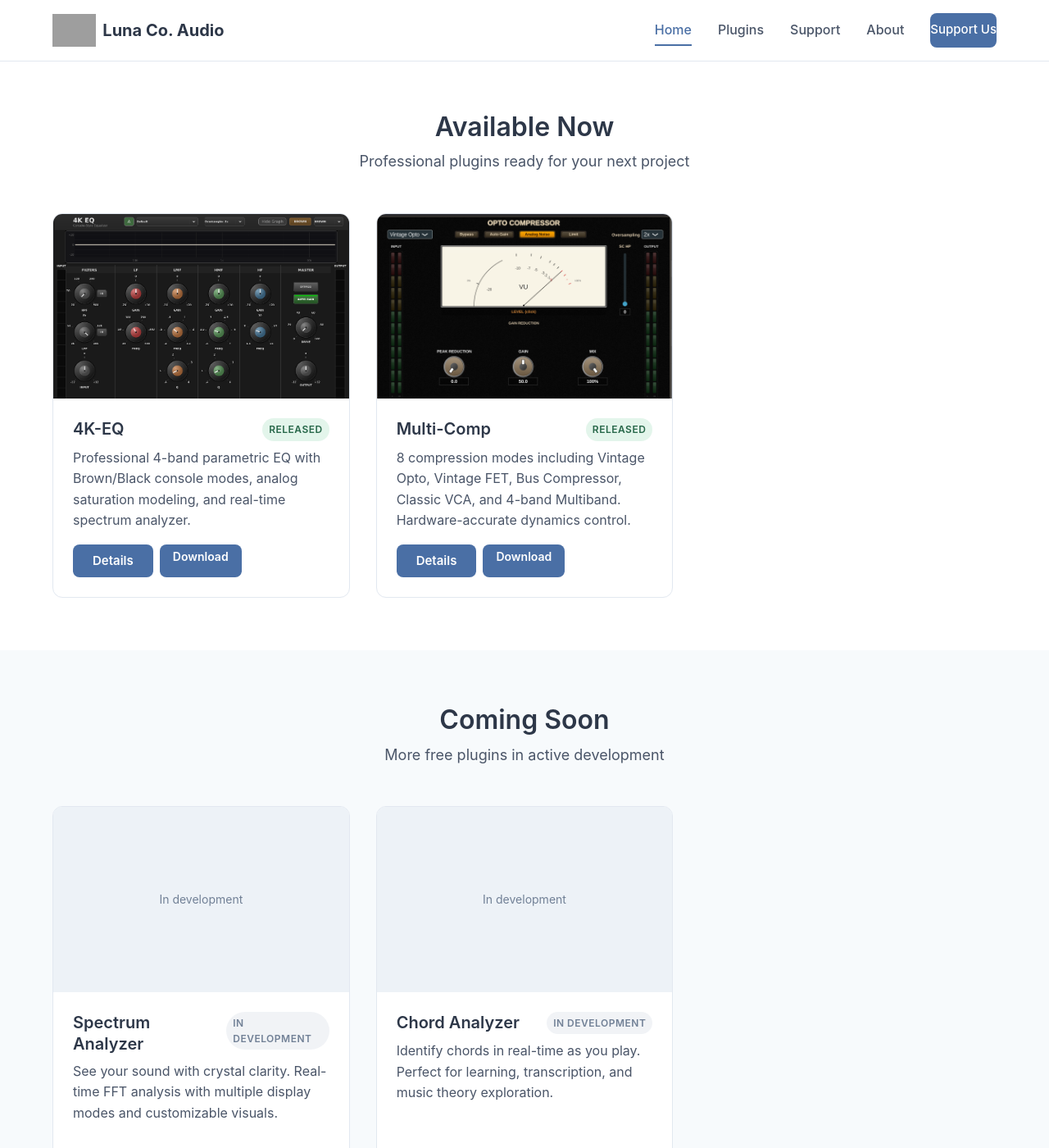
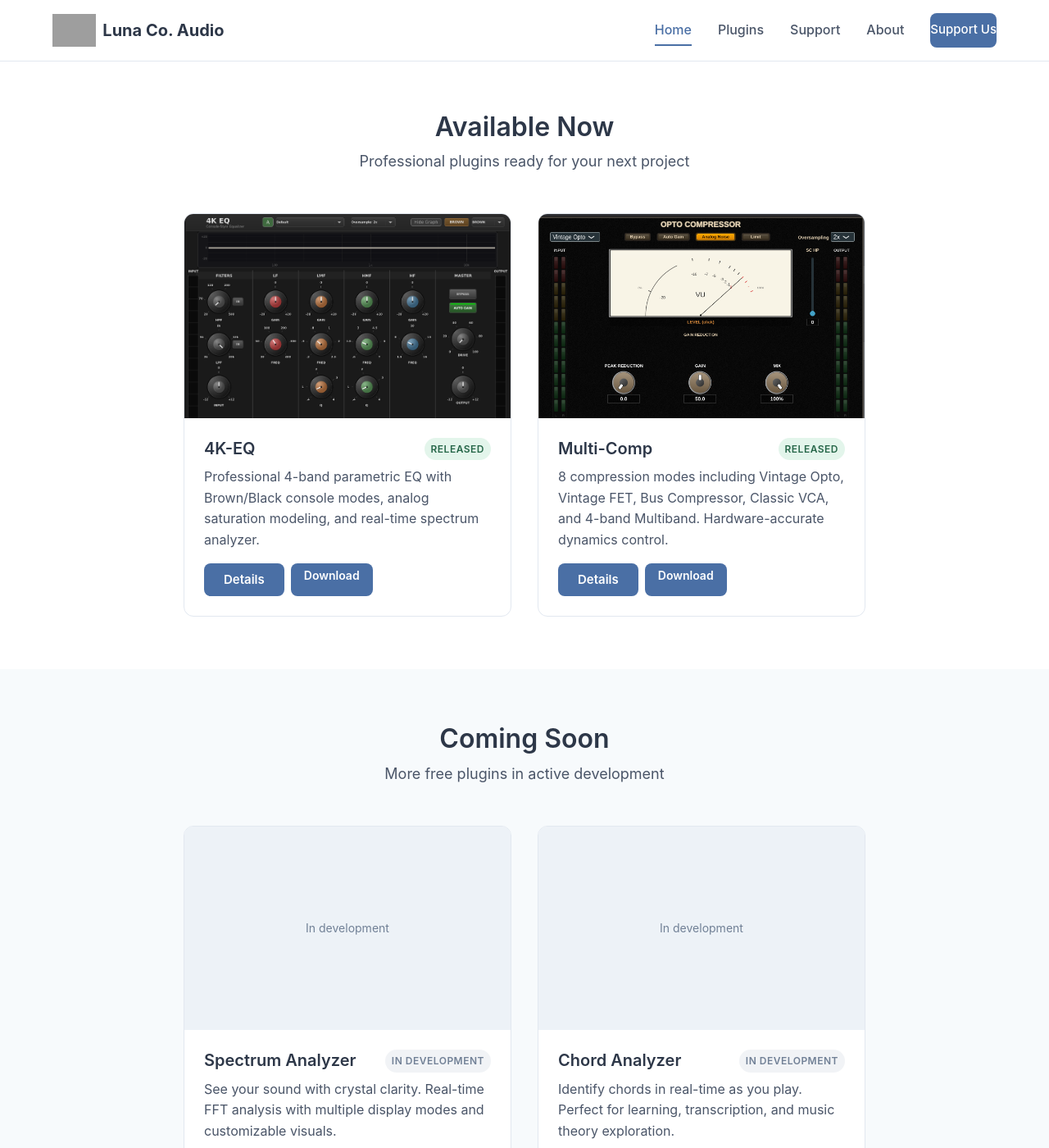
Before and after one commit to dusk-audio/dusk-audio.github.io, a Jekyll site: the page built from index.md, in a window 1280 px wide and 1400 px high, scrolled down 573 px. Shown: the whole window at 82% size. Built offline with Jekyll 4.4.1, drawn with Linux system fonts in a browser that asks for light colours; grey boxes are pictures that could not be loaded.

Commit message:
Center plugin cards on homepage
Add justify-content: center and use auto-fit with max-width
to center the Available Now plugin cards.

```diff
--- a/assets/css/style.css
+++ b/assets/css/style.css
@@ -364,6 +364,14 @@ main {
   display: grid;
   grid-template-columns: repeat(auto-fill, minmax(320px, 1fr));
   gap: var(--spacing-xl);
+  justify-content: center;
+}
+
+/* Center plugin cards when there are only 2 */
+.plugin-grid.centered,
+.section .plugin-grid {
+  grid-template-columns: repeat(auto-fit, minmax(320px, 400px));
+  justify-content: center;
 }
 
 .plugin-card {
```
